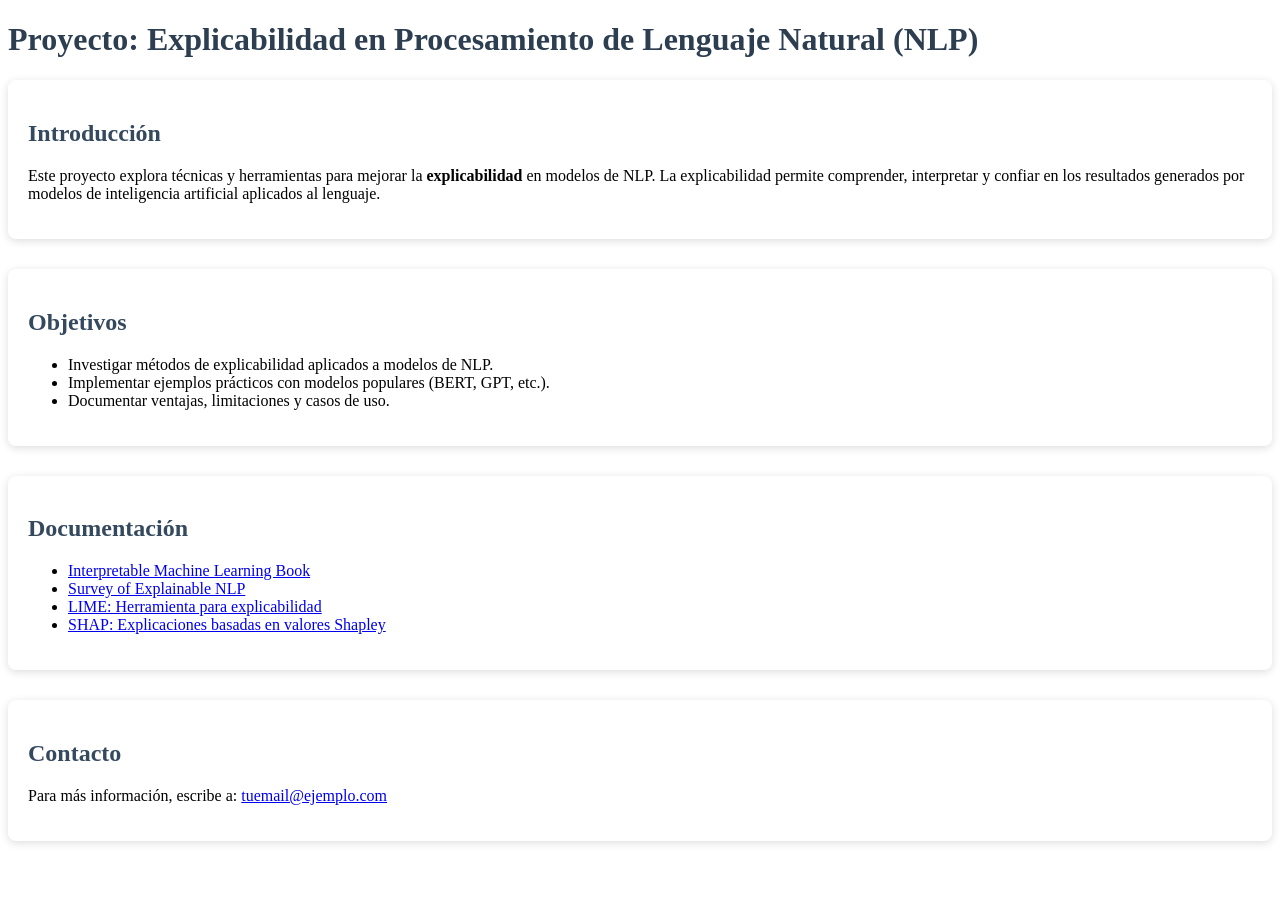
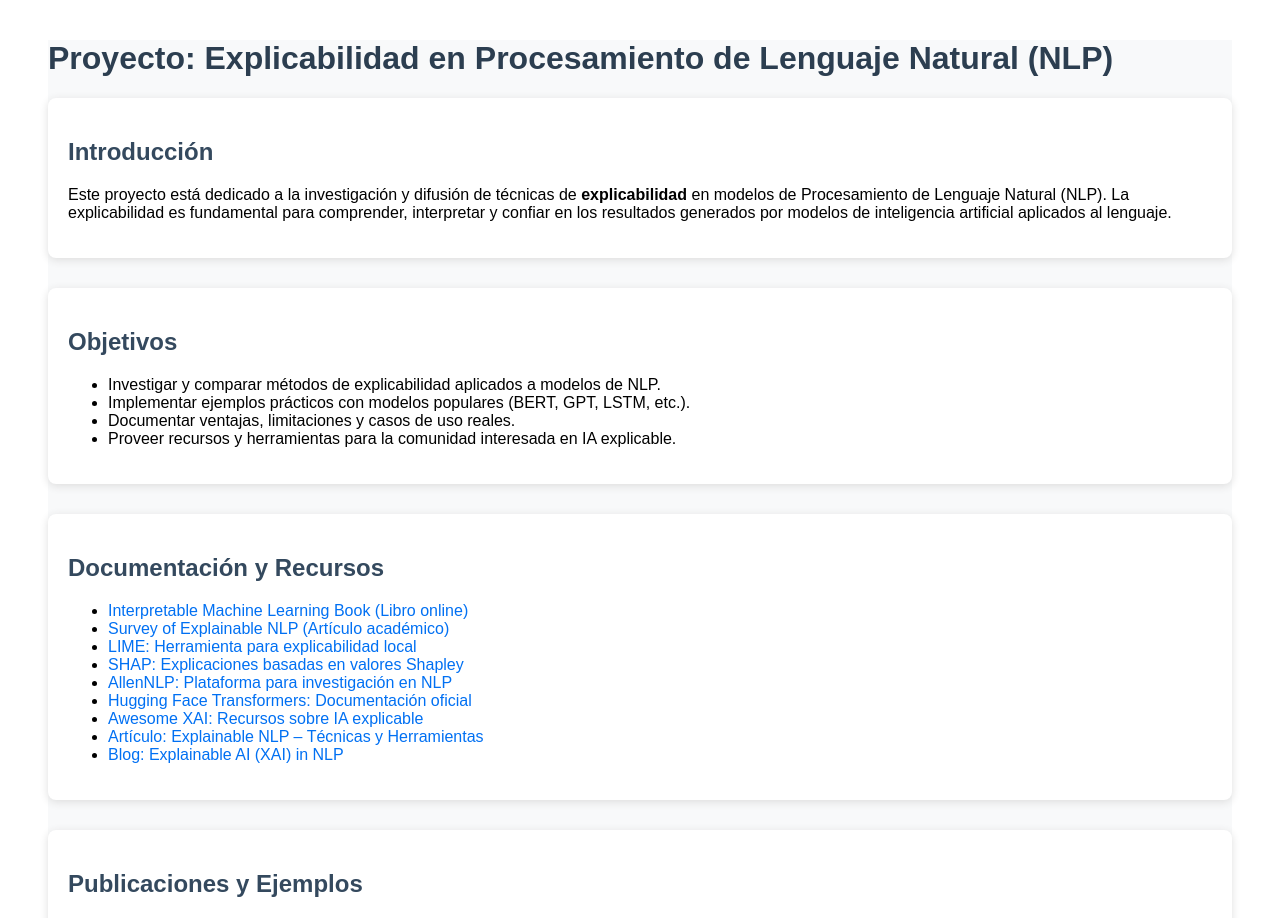
Before and after one commit to COMPUMAX-EC/NPL.github.io, a Next.js app: page / in a window 1280 px wide. Shown: the top 918 px of the page. Before the commit the page ends 871 px from the top, so only its background shows below. Built offline with nearby package versions, Linux system fonts and the light colour scheme.

Commit message:
pagina principal

```diff
--- a/pages/index.js
+++ b/pages/index.js
@@ -7,46 +7,145 @@ export default function Home() {
       <section className="doc">
         <h2>Introducción</h2>
         <p>
-          Este proyecto explora técnicas y herramientas para mejorar la{" "}
-          <strong>explicabilidad</strong> en modelos de NLP. La explicabilidad
-          permite comprender, interpretar y confiar en los resultados generados
-          por modelos de inteligencia artificial aplicados al lenguaje.
+          Este proyecto está dedicado a la investigación y difusión de técnicas de{" "}
+          <strong>explicabilidad</strong> en modelos de Procesamiento de Lenguaje
+          Natural (NLP). La explicabilidad es fundamental para comprender,
+          interpretar y confiar en los resultados generados por modelos de
+          inteligencia artificial aplicados al lenguaje.
         </p>
       </section>
       <section className="doc">
         <h2>Objetivos</h2>
         <ul>
           <li>
-            Investigar métodos de explicabilidad aplicados a modelos de NLP.
+            Investigar y comparar métodos de explicabilidad aplicados a modelos de
+            NLP.
           </li>
           <li>
-            Implementar ejemplos prácticos con modelos populares (BERT, GPT,
+            Implementar ejemplos prácticos con modelos populares (BERT, GPT, LSTM,
             etc.).
           </li>
-          <li>Documentar ventajas, limitaciones y casos de uso.</li>
+          <li>Documentar ventajas, limitaciones y casos de uso reales.</li>
+          <li>
+            Proveer recursos y herramientas para la comunidad interesada en IA
+            explicable.
+          </li>
         </ul>
       </section>
       <section className="doc">
-        <h2>Documentación</h2>
+        <h2>Documentación y Recursos</h2>
         <ul>
           <li>
-            <a href="https://christophm.github.io/interpretable-ml-book/">
-              Interpretable Machine Learning Book
+            <a
+              href="https://christophm.github.io/interpretable-ml-book/"
+              target="_blank"
+              rel="noopener noreferrer"
+            >
+              Interpretable Machine Learning Book (Libro online)
             </a>
           </li>
           <li>
-            <a href="https://arxiv.org/abs/2012.01786">
-              Survey of Explainable NLP
+            <a
+              href="https://arxiv.org/abs/2012.01786"
+              target="_blank"
+              rel="noopener noreferrer"
+            >
+              Survey of Explainable NLP (Artículo académico)
             </a>
           </li>
           <li>
-            <a href="https://github.com/marcotcr/lime">
-              LIME: Herramienta para explicabilidad
+            <a
+              href="https://github.com/marcotcr/lime"
+              target="_blank"
+              rel="noopener noreferrer"
+            >
+              LIME: Herramienta para explicabilidad local
             </a>
           </li>
           <li>
-            <a href="https://github.com/slundberg/shap">
+            <a
+              href="https://github.com/slundberg/shap"
+              target="_blank"
+              rel="noopener noreferrer"
+            >
               SHAP: Explicaciones basadas en valores Shapley
+            </a>
+          </li>
+          <li>
+            <a
+              href="https://github.com/allenai/allennlp"
+              target="_blank"
+              rel="noopener noreferrer"
+            >
+              AllenNLP: Plataforma para investigación en NLP
+            </a>
+          </li>
+          <li>
+            <a
+              href="https://huggingface.co/docs/transformers/index"
+              target="_blank"
+              rel="noopener noreferrer"
+            >
+              Hugging Face Transformers: Documentación oficial
+            </a>
+          </li>
+          <li>
+            <a
+              href="https://github.com/explainingai/xai-resources"
+              target="_blank"
+              rel="noopener noreferrer"
+            >
+              Awesome XAI: Recursos sobre IA explicable
+            </a>
+          </li>
+          <li>
+            <a
+              href="https://www.kdnuggets.com/2022/03/explainable-nlp.html"
+              target="_blank"
+              rel="noopener noreferrer"
+            >
+              Artículo: Explainable NLP – Técnicas y Herramientas
+            </a>
+          </li>
+          <li>
+            <a
+              href="https://towardsdatascience.com/explainable-ai-xai-in-nlp-6b8e4c2c5b5b"
+              target="_blank"
+              rel="noopener noreferrer"
+            >
+              Blog: Explainable AI (XAI) in NLP
+            </a>
+          </li>
+        </ul>
+      </section>
+      <section className="doc">
+        <h2>Publicaciones y Ejemplos</h2>
+        <ul>
+          <li>
+            <a
+              href="https://github.com/serengil/deep-explain"
+              target="_blank"
+              rel="noopener noreferrer"
+            >
+              Deep Explain: Ejemplos de explicabilidad en modelos profundos
+            </a>
+          </li>
+          <li>
+            <a
+              href="https://github.com/napsternxg/LIME-text-explainer"
+              target="_blank"
+              rel="noopener noreferrer"
+            >
+              LIME Text Explainer: Explicaciones para texto
+            </a>
+          </li>
+          <li>
+            <a
+              href="https://github.com/chriskhanhtran/Awesome-Explainable-NLP"
+              target="_blank"
+              rel="noopener noreferrer"
+            >
+              Awesome Explainable NLP: Colección de recursos y papers
             </a>
           </li>
         </ul>
@@ -54,15 +153,22 @@ export default function Home() {
       <section className="doc">
         <h2>Contacto</h2>
         <p>
-          Para más información, escribe a:{" "}
+          ¿Tienes dudas o quieres colaborar? Escríbenos a:{" "}
           <a href="mailto:tuemail@ejemplo.com">tuemail@ejemplo.com</a>
         </p>
       </section>
       <style jsx>{`
-        body {
+        .doc {
+          background: #fff;
+          padding: 20px;
+          border-radius: 8px;
+          box-shadow: 0 2px 8px #ddd;
+          margin-bottom: 30px;
+        }
+        div {
           font-family: Arial, sans-serif;
+          background: #f8f9fa;
           margin: 40px;
-          background: #f8f9fa;
         }
         h1 {
           color: #2c3e50;
@@ -70,17 +176,15 @@ export default function Home() {
         h2 {
           color: #34495e;
         }
-        section {
-          margin-bottom: 30px;
-        }
-        .doc {
-          background: #fff;
-          padding: 20px;
-          border-radius: 8px;
-          box-shadow: 0 2px 8px #ddd;
-        }
         ul {
           margin-top: 10px;
+        }
+        a {
+          color: #0070f3;
+          text-decoration: none;
+        }
+        a:hover {
+          text-decoration: underline;
         }
       `}</style>
     </div>
```
